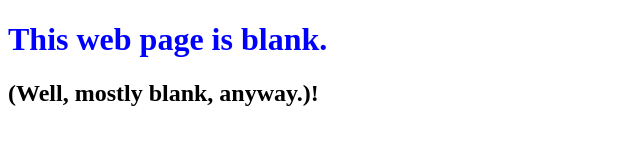
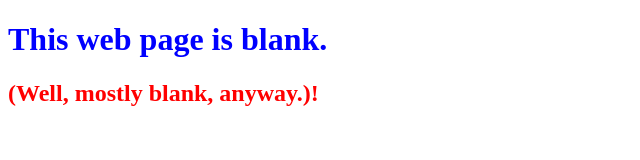
Before and after one commit to the-hung-nguyen/0main_openSAP_repo, a plain HTML site: page index.html in a window 1280 px wide. Shown: the whole page, without its empty margins (0-640 px from the left). Drawn offline with Linux system fonts and the light colour scheme.

Commit message:
Changed 2nd header to red (in branch feature)

```diff
--- a/index.html
+++ b/index.html
@@ -6,6 +6,6 @@
 	</head>
 	<body>
 		<h1 style="color:blue">This web page is blank.</h1>
-		<h2>(Well, mostly blank, anyway.)!</h2>
+		<h2 style="color:red">(Well, mostly blank, anyway.)!</h2>
 	</body>
 </html>
```
